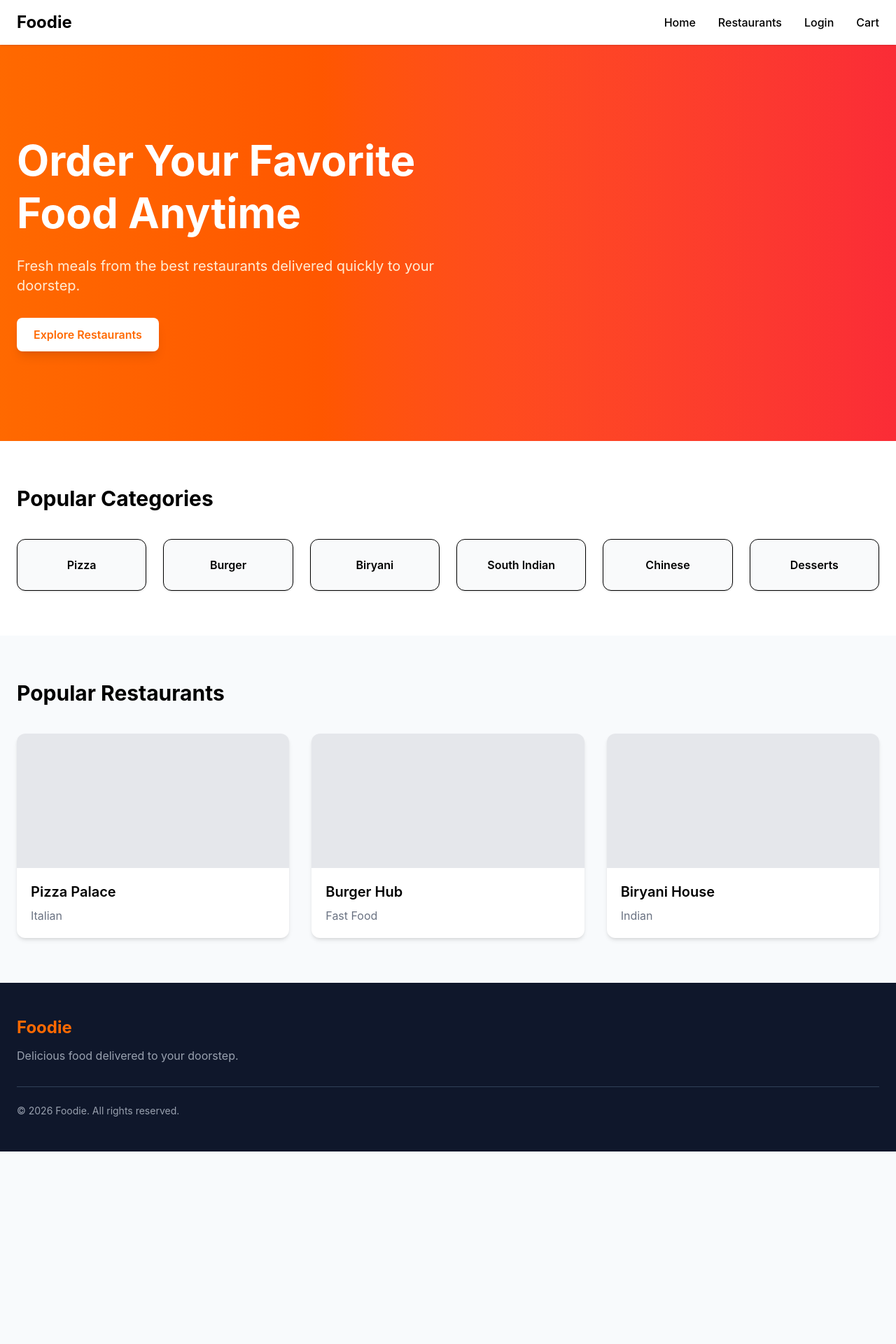
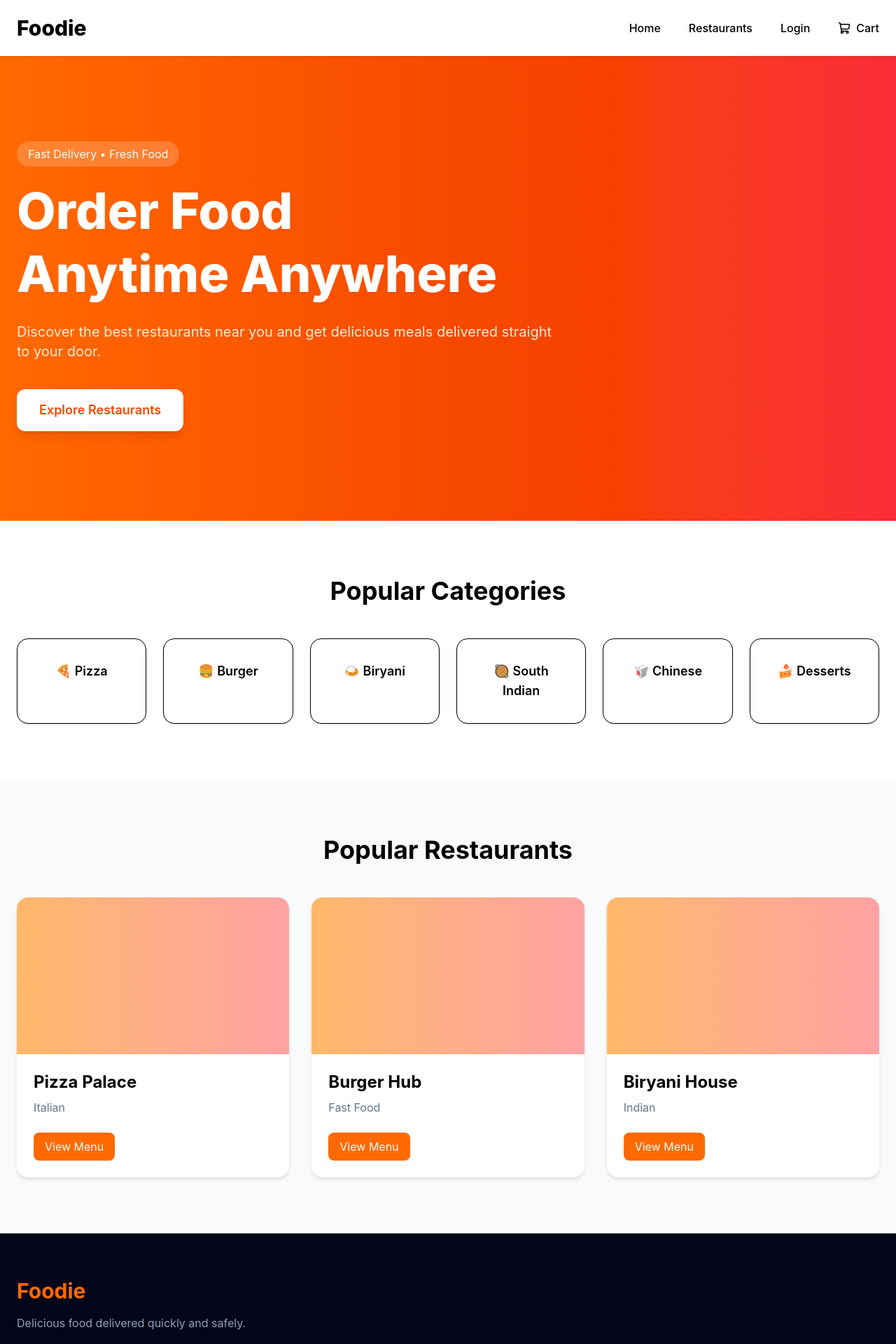
Before and after one commit to manickmanick/food-delivery-frontend, a React (Vite) app: page / in a window 1280 px wide. Shown: the top 1920 px of the page at 70% size. Before the commit the page ends 1645 px from the top, so only its background shows below. Built offline with nearby package versions, Linux system fonts and the light colour scheme.

Commit message:
styling done

```diff
--- a/src/components/home/CategoriesSection.jsx
+++ b/src/components/home/CategoriesSection.jsx
@@ -1,27 +1,27 @@
 const categories = [
-  "Pizza",
-  "Burger",
-  "Biryani",
-  "South Indian",
-  "Chinese",
-  "Desserts",
+  "🍕 Pizza",
+  "🍔 Burger",
+  "🍛 Biryani",
+  "🥘 South Indian",
+  "🥡 Chinese",
+  "🍰 Desserts",
 ];
 
 export default function CategoriesSection() {
   return (
-    <section className="bg-white py-16">
+    <section className="bg-white py-20">
       <div className="mx-auto max-w-7xl px-6">
-        <h2 className="mb-10 text-3xl font-bold">
+        <h2 className="mb-12 text-center text-4xl font-bold">
           Popular Categories
         </h2>
 
-        <div className="grid gap-6 sm:grid-cols-2 md:grid-cols-3 lg:grid-cols-6">
+        <div className="grid gap-6 sm:grid-cols-2 lg:grid-cols-3 xl:grid-cols-6">
           {categories.map((category) => (
             <div
               key={category}
-              className="cursor-pointer rounded-xl border bg-gray-50 p-6 text-center shadow-sm transition hover:-translate-y-1 hover:shadow-md"
+              className="rounded-2xl border bg-white p-8 text-center shadow-sm transition hover:-translate-y-2 hover:shadow-xl"
             >
-              <h3 className="font-semibold">{category}</h3>
+              <p className="text-lg font-semibold">{category}</p>
             </div>
           ))}
         </div>
--- a/src/components/home/HeroSection.jsx
+++ b/src/components/home/HeroSection.jsx
@@ -1,20 +1,28 @@
 export default function HeroSection() {
   return (
-    <section className="bg-gradient-to-r from-orange-500 to-red-500">
-      <div className="mx-auto max-w-7xl px-6 py-32">
-        <div className="max-w-2xl">
-          <h1 className="text-6xl font-bold text-white leading-tight">
-            Order Your Favorite Food Anytime
+    <section className="bg-gradient-to-r from-orange-500 via-orange-600 to-red-500">
+      <div className="mx-auto max-w-7xl px-6 py-24 md:py-32">
+        <div className="max-w-3xl">
+          <span className="rounded-full bg-white/20 px-4 py-2 text-white">
+            Fast Delivery • Fresh Food
+          </span>
+
+          <h1 className="mt-6 text-5xl font-extrabold leading-tight text-white md:text-7xl">
+            Order Food
+            <br />
+            Anytime Anywhere
           </h1>
 
-          <p className="mt-6 text-xl text-orange-100">
-            Fresh meals from the best restaurants delivered
-            quickly to your doorstep.
+          <p className="mt-6 text-lg text-orange-100 md:text-xl">
+            Discover the best restaurants near you and get
+            delicious meals delivered straight to your door.
           </p>
 
-          <button className="mt-8 rounded-lg bg-white px-6 py-3 font-semibold text-orange-500 shadow-lg transition hover:scale-105">
-            Explore Restaurants
-          </button>
+          <div className="mt-10">
+            <button className="rounded-xl bg-white px-8 py-4 text-lg font-semibold text-orange-600 shadow-lg transition hover:scale-105">
+              Explore Restaurants
+            </button>
+          </div>
         </div>
       </div>
     </section>
--- a/src/components/home/RestaurantSection.jsx
+++ b/src/components/home/RestaurantSection.jsx
@@ -18,9 +18,9 @@ const restaurants = [
 
 export default function RestaurantSection() {
   return (
-    <section className="bg-slate-50 py-16">
+    <section className="bg-slate-50 py-20">
       <div className="mx-auto max-w-7xl px-6">
-        <h2 className="mb-10 text-3xl font-bold">
+        <h2 className="mb-12 text-center text-4xl font-bold">
           Popular Restaurants
         </h2>
 
@@ -28,18 +28,18 @@ export default function RestaurantSection() {
           {restaurants.map((restaurant) => (
             <div
               key={restaurant.id}
-              className="overflow-hidden rounded-xl bg-white shadow-md"
+              className="overflow-hidden rounded-2xl bg-white shadow-md transition hover:-translate-y-2 hover:shadow-xl"
             >
-              <div className="h-48 bg-gray-200"></div>
+              <div className="h-56 bg-gradient-to-r from-orange-300 to-red-300"></div>
 
-              <div className="p-5">
-                <h3 className="text-xl font-semibold">
-                  {restaurant.name}
-                </h3>
+              <div className="p-6">
+                <h3 className="text-2xl font-bold">{restaurant.name}</h3>
 
-                <p className="mt-2 text-gray-500">
-                  {restaurant.cuisine}
-                </p>
+                <p className="mt-2 text-slate-500">{restaurant.cuisine}</p>
+
+                <button className="mt-6 rounded-lg bg-orange-500 px-4 py-2 text-white hover:bg-orange-600">
+                  View Menu
+                </button>
               </div>
             </div>
           ))}
--- a/src/components/layout/Footer.jsx
+++ b/src/components/layout/Footer.jsx
@@ -1,17 +1,15 @@
 export default function Footer() {
   return (
-    <footer className="bg-slate-900 text-white">
-      <div className="mx-auto max-w-7xl px-6 py-12">
-        <h2 className="text-2xl font-bold text-orange-500">Foodie</h2>
+    <footer className="bg-slate-950 text-white">
+      <div className="mx-auto max-w-7xl px-6 py-16">
+        <h2 className="text-3xl font-bold text-orange-500">Foodie</h2>
 
-        <p className="mt-3 text-gray-400">
-          Delicious food delivered to your doorstep.
+        <p className="mt-4 text-slate-400">
+          Delicious food delivered quickly and safely.
         </p>
 
-        <div className="mt-8 border-t border-slate-700 pt-6">
-          <p className="text-sm text-gray-400">
-            © 2026 Foodie. All rights reserved.
-          </p>
+        <div className="mt-10 border-t border-slate-800 pt-6">
+          <p className="text-slate-500">© 2026 Foodie. All rights reserved.</p>
         </div>
       </div>
     </footer>
--- a/src/components/layout/NavBar.jsx
+++ b/src/components/layout/NavBar.jsx
@@ -1,27 +1,41 @@
+import { ShoppingCart } from "lucide-react";
 import { Link } from "react-router-dom";
 
 export default function Navbar() {
   return (
     <header className="sticky top-0 z-50 bg-white shadow-sm">
-      <div className="mx-auto flex max-w-7xl items-center justify-between px-6 py-4">
-        <Link to="/" className="text-2xl font-bold text-orange-500">
+      <div className="mx-auto flex h-20 max-w-7xl items-center justify-between px-6">
+        <Link to="/" className="text-3xl font-extrabold text-orange-500">
           Foodie
         </Link>
 
-        <nav className="hidden md:flex items-center gap-8">
-          <Link to="/" className="font-medium hover:text-orange-500">
+        <nav className="hidden md:flex items-center gap-10">
+          <Link
+            to="/"
+            className="font-medium text-slate-700 hover:text-orange-500"
+          >
             Home
           </Link>
 
-          <Link to="/restaurants" className="font-medium hover:text-orange-500">
+          <Link
+            to="/restaurants"
+            className="font-medium text-slate-700 hover:text-orange-500"
+          >
             Restaurants
           </Link>
 
-          <Link to="/login" className="font-medium hover:text-orange-500">
+          <Link
+            to="/login"
+            className="font-medium text-slate-700 hover:text-orange-500"
+          >
             Login
           </Link>
 
-          <Link to="/cart" className="font-medium hover:text-orange-500">
+          <Link
+            to="/cart"
+            className="flex items-center gap-2 font-medium text-slate-700 hover:text-orange-500"
+          >
+            <ShoppingCart size={18} />
             Cart
           </Link>
         </nav>
```
